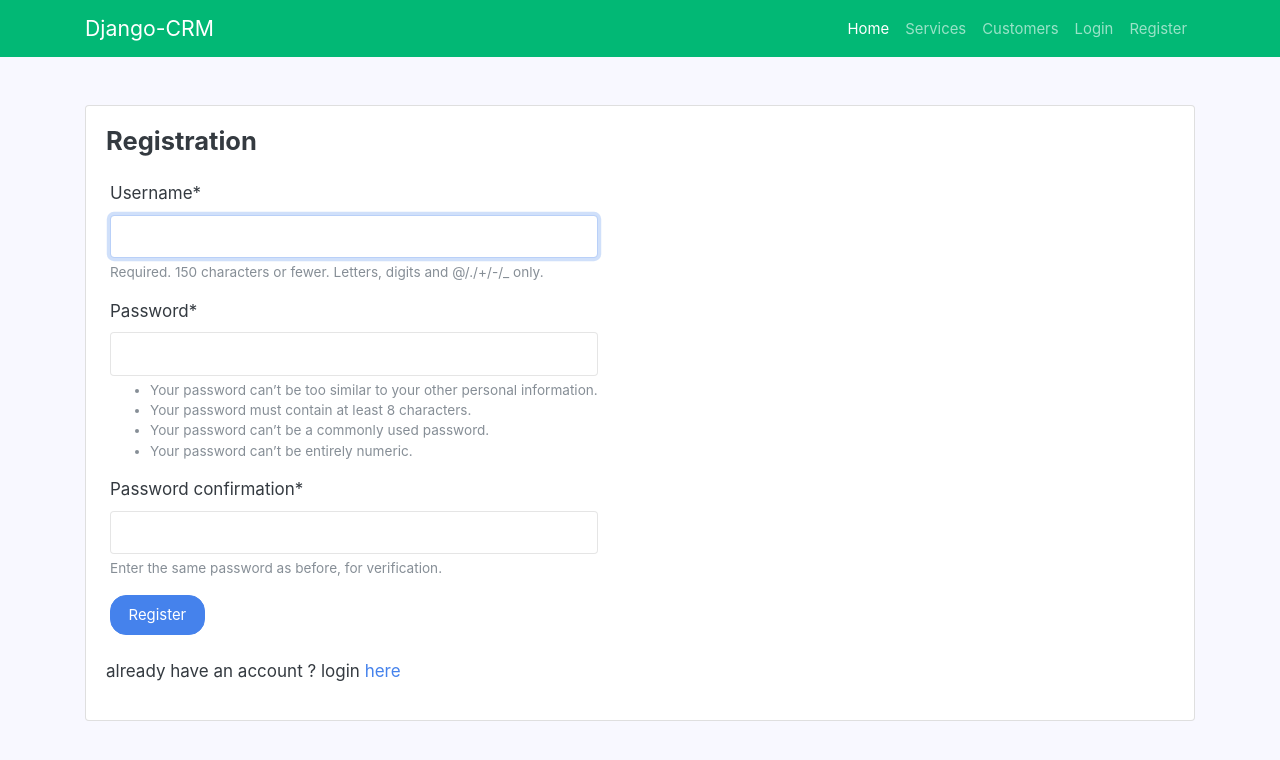
After one commit to jameelhamdan/Django-CRM, a Django app: page /register/ in a window 1280 px wide. The commit adds this page. Shown: the top 760 px of the page. Run offline with Django 3.2, Linux system fonts and the light colour scheme; some libraries are stand-ins or nearby versions.

Commit message:
Added Login System/Some improvments
+ Can now login/logout and register as employee (can only manage services and customers)
+ added popup on customers list to see active services
+ some improvments on customer edit list

```diff
--- a/DjangoCRM/urls.py
+++ b/DjangoCRM/urls.py
@@ -2,6 +2,9 @@ from django.contrib import admin
 from django.urls import include, path
 
 urlpatterns = [
+    path('', include('main.urls')),
     path('main/', include('main.urls')),
     path('admin/', admin.site.urls),
+    path('', include('django.contrib.auth.urls')),
+
 ]
--- a/main/static/css/style.css
+++ b/main/static/css/style.css
@@ -13,5 +13,10 @@ body{
     margin-right:3%;
 }
 .table.dataTable {
-    border-collapse :
+    border-collapse : collapse;
 }
+
+.modal-header .modal-title {
+    position: absolute;
+    top: 10px;
+}
--- a/main/templates/main/base.html
+++ b/main/templates/main/base.html
@@ -35,6 +35,22 @@
                     <li class="nav-item">
                         <a class="nav-link" href="{% url 'main:customers' %}">Customers</a>
                     </li>
+                    {% if user.is_authenticated %}
+                        <li class="nav-item">
+                            <a class="nav-link" href="#">Welcome {{ request.user.username }} </a>
+                        </li>
+                        <li class="nav-item">
+                            <a class="nav-link" href="{% url 'logout' %}">Logout </a>
+                        </li>
+                    {% else %}
+                        <li class="nav-item">
+                            <a class="nav-link" href="{% url 'login' %}">Login</a>
+                        </li>
+                        <li class="nav-item">
+                            <a class="nav-link" href="{% url 'main:register' %}">Register</a>
+                        </li>
+
+                    {% endif %}
                 </ul>
             </div>
         </div>
--- /dev/null
+++ b/main/templates/registration/profile.html
@@ -0,0 +1,6 @@
+{% extends 'main/base.html' %}
+{% load crispy_forms_tags %}
+
+{% block content %}
+{{ form }}
+{% endblock %}
--- /dev/null
+++ b/main/templates/registration/register.html
@@ -0,0 +1,23 @@
+{% extends 'main/base.html' %}
+{% load crispy_forms_tags %}
+
+{% block content %}
+<div class="card mt-5">
+    <div class="card-body">
+        <h4 class="card-title mb-2">Registration</h4>
+        <div class="row ml-1 mt-4 mb-4">
+            <form class="form" action="{% url 'main:register' %}" method="post">
+                {% csrf_token %}
+                    {% if form.errors %}
+                        <div class="alert alert-block alert-danger "> <ul> <li>there are errors</li> </ul> </div>
+                    {% endif %}
+                {{ form|crispy }}
+
+                <input type="submit" class="btn btn-primary float-left" value="Register">
+            </form>
+        </div>
+        <span class="card-text">already have an account ? login <a href="{% url 'login' %}">here</a></p>
+
+    </div>
+</div>
+{% endblock %}
--- a/main/urls.py
+++ b/main/urls.py
@@ -6,6 +6,7 @@ from . import views
 app_name = 'main'
 urlpatterns = [
     path('', views.index, name='index'),
+
     #services
     path('services/', views.services, name='services'),
     path('services/<int:service_id>/', views.services, name='services'),
@@ -18,7 +19,10 @@ urlpatterns = [
     path('customers/<int:customer_id>/', views.customers, name='customers'),
     path('customer/add/', views.customeradd, name='customeradd'),
     path('customer/edit/<int:pk>/', views.customeredit, name='customeredit'),
-    path('customer/delete/<int:customer_id>', views.customersdelete, name='customerdelete'),
-    #path('customers/<int:customer_id>/services', views.services, name='services'),
+    path('customer/delete/<int:pk>', views.customersdelete, name='customerdelete'),
+    path('customer/services/<int:pk>', views.customeractiveservices, name='customerservices'),
+
+    #users
+    path('register/', views.register, name='register'),
 
 ]
--- a/main/views.py
+++ b/main/views.py
@@ -3,13 +3,20 @@ from django.shortcuts import render, redirect, get_object_or_404
 from django.urls import reverse
 from .models import *
 from .forms import *
+from django.contrib.auth.forms import *
+from django.contrib.auth import *
 from django.forms import inlineformset_factory
+from django.contrib.auth.decorators import login_required
+from django.contrib.auth.models import Group
 
 def index(request):
-    latest_customer = customer.objects.order_by('-name')[:5]
-    context = {'latest_customer': latest_customer,}
-    return render(request, 'main/index.html', context)
+    if request.user.is_authenticated:
+        return render(request, 'main/index.html')
+    else :
+        return redirect('/login/')
 
+
+@login_required(login_url='/login')
 def customers(request, customer_id=None):
     if customer_id is None :
         latest_customer = customer.objects.order_by('-name')
@@ -23,7 +30,7 @@ def customers(request, customer_id=None):
             raise Http404("Customer does not exist")
         return render(request, 'main/customer.html', {'customer': cc,"services":srv})
 
-
+@login_required(login_url='/login')
 def customeradd(request):
     try:
         form = CustomerForm(request.POST)
@@ -43,7 +50,7 @@ def customeradd(request):
     except:
         return HttpResponseRedirect(reverse('main:customers'))
 
-
+@login_required(login_url='/login')
 def customeredit(request,pk):
     cc = get_object_or_404(customer, pk=pk)
     FormSet = inlineformset_factory(customer, customerservice, form=CServiceForm,extra=1)
@@ -73,17 +80,28 @@ def customeredit(request,pk):
 
     return render(request, 'main/customeredit.html', context)
 
-def customersdelete(request,customer_id):
+@login_required(login_url='/login')
+def customersdelete(request,pk):
     try:
-        cc = customer.objects.get(pk=customer_id)
+        cc = customer.objects.get(pk=pk)
         cc.delete()
         return redirect('main:customers')
     except:
         return redirect('main:customers')
 
+def customeractiveservices(request,pk):
+    try :
+        cc = customer.objects.get(pk=pk)
+        srv = customerservice.objects.filter(customer=cc,active=True)
+
+    except :
+        raise Http404("Customer does not exist")
+
+    return render(request, 'main/customerservices.html', {'customer': cc,"services":srv})
 
 
 #=============================================================#
+@login_required(login_url='/login')
 def services(request, service_id=None):
     if service_id is None :
         latest_service = service.objects.order_by('-name')
@@ -97,6 +115,7 @@ def services(request, service_id=None):
             raise Http404("Service does not exist")
         return render(request, 'main/service.html', {'service': cc})
 
+@login_required(login_url='/login')
 def servicesadd(request):
     try:
         form = ServiceForm(request.POST)
@@ -109,6 +128,7 @@ def servicesadd(request):
     except:
         return HttpResponseRedirect(reverse('main:services'))
 
+@login_required(login_url='/login')
 def servicesdelete(request,service_id):
     try:
         cc = service.objects.get(pk=service_id)
@@ -117,3 +137,37 @@ def servicesdelete(request,service_id):
         return redirect('main:services')
     except:
         return redirect('main:services')
+
+#==============================================================#
+
+def register(request):
+    if request.method == 'POST':
+        form = UserCreationForm(request.POST)
+
+        if form.is_valid():
+            user = form.save()
+            username = form.cleaned_data["username"]
+            password = form.cleaned_data["password1"]
+            #add group if doesn't exist
+            group_name = 'employee'
+            try:
+                gg = Group.objects.get(name=group_name)
+                user.groups.add(gg)
+                gg.save()
+
+            except Group.DoesNotExist:
+                gg = Group()
+                gg.name = group_name
+                gg.save()
+                user.groups.add(gg)
+
+            user = authenticate(username=username, password=password)
+            login(request,user)
+            return redirect('/main')
+
+    else :
+        form = UserCreationForm()
+
+
+    context = {'form' : form}
+    return render(request, 'registration/register.html', context)
```
Also changed, not shown: DjangoCRM/settings.py (+4 -7 lines), main/templates/main/customeredit.html (+20 -4 lines), main/templates/main/customers.html (+17 -1 lines), main/templates/main/customerservices.html (added, +14 -0 lines), main/templates/registration/login.html (added, +30 -0 lines).
